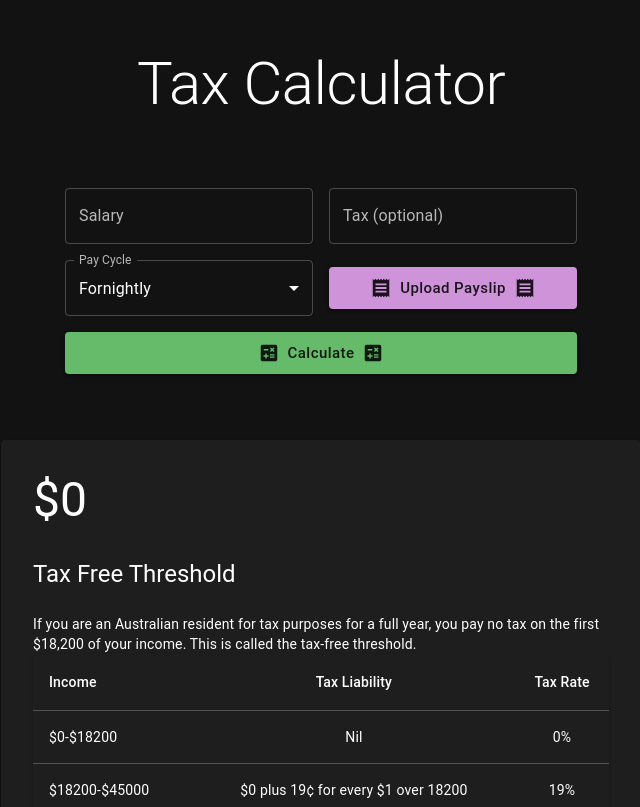
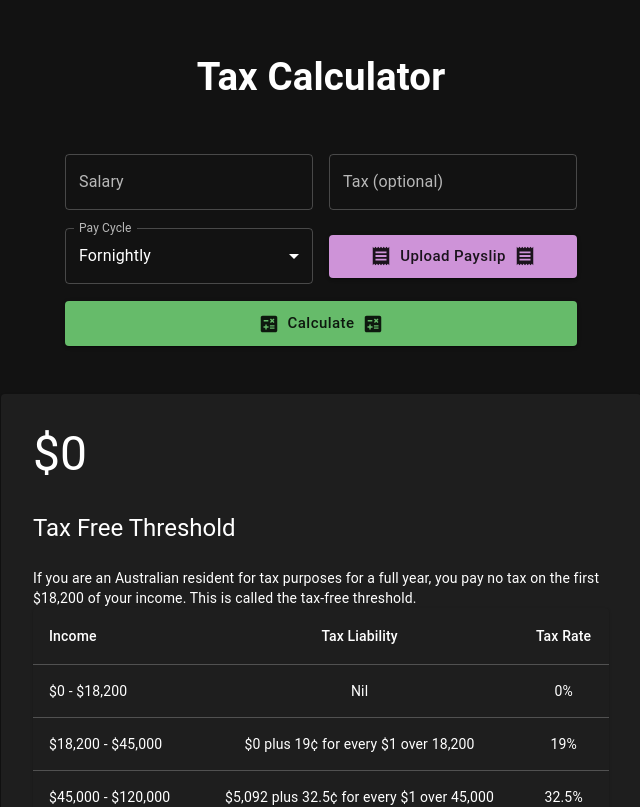
Before and after one commit to Kaiqi-Liang/Tax-Calculator, a React (Create React App) app in the folder frontend/: page / in a window 1280 px wide. Shown: the top 807 px of the page, without its empty margins (319-959 px from the left). Built offline with nearby package versions, Linux system fonts and the light colour scheme.

Commit message:
Fix style and theme

```diff
--- a/frontend/package.json
+++ b/frontend/package.json
@@ -1,5 +1,5 @@
 {
-  "name": "my-app",
+  "name": "frontend",
   "version": "0.1.0",
   "homepage": "https://Kaiqi-Liang.github.io/Tax-Calculator",
   "private": true,
--- a/frontend/src/App.tsx
+++ b/frontend/src/App.tsx
@@ -33,15 +33,14 @@ const Main = styled('main')({
   display: 'flex',
   flexDirection: 'column',
   alignItems: 'center',
-  padding: '0 5rem 3rem',
+  padding: '0 1rem 1rem',
 });
 
 const Form = styled('form')({
   display: 'grid',
   gridTemplateColumns: '1fr 1fr',
   height: '12rem',
-  padding: '20px',
-  marginBottom: '5rem',
+  marginBottom: '3rem',
   columnGap: '1rem',
   rowGap: '1rem',
 });
--- a/frontend/src/components/TaxTable.tsx
+++ b/frontend/src/components/TaxTable.tsx
@@ -13,18 +13,18 @@ import { TaxTableData, TaxTableDataRow } from '../type';
 export default function TaxTable({ data } : { data : TaxTableData }) {
   const getIncomeDisplay = (row : TaxTableDataRow, prevRow?: TaxTableDataRow) => {
     if (prevRow) {
-      if (row[0] === Infinity) return `Over $${prevRow[0]}`;
-      return `$${prevRow[0]}-$${row[0]}`;
+      if (row[0] === Infinity) return `Over $${prevRow[0].toLocaleString()}`;
+      return `$${prevRow[0].toLocaleString()} - $${row[0].toLocaleString()}`;
     }
-    return `$${0}-$${row[0]}`;
+    return `$${0} - $${row[0].toLocaleString()}`;
   };
 
   const getTaxLiabilityDisplay = (row: TaxTableDataRow, prevRow?: TaxTableDataRow) => {
     if (prevRow) {
-      return `$${row[1]} plus ${row[2] * 100}¢ for every $1 over ${prevRow[0]}`;
+      return `$${row[1].toLocaleString()} plus ${(row[2] * 100).toLocaleString()}¢ for every $1 over ${prevRow[0].toLocaleString()}`;
     }
     if (row[1] === 0 && row[2] === 0) return `Nil`;
-    return `${row[2] * 100}¢ for every $1`;
+    return `${(row[2] * 100).toLocaleString()}¢ for every $1`;
   };
 
   const getTaxRateDisplay = (row: TaxTableDataRow) => `${row[2] * 100}%`;
--- a/frontend/src/index.tsx
+++ b/frontend/src/index.tsx
@@ -4,7 +4,7 @@ import App from './App';
 import { ThemeProvider, createTheme } from '@mui/material/styles';
 import { green } from '@mui/material/colors';
 
-const darkTheme = createTheme({
+const theme = createTheme({
   palette: {
     mode: 'dark',
     primary: {
@@ -18,13 +18,23 @@ const darkTheme = createTheme({
   },
 });
 
+theme.typography.h2 = {
+  'fontSize': '1.2rem',
+  '@media (min-width:600px)': {
+    fontSize: '1.5rem',
+  },
+  [theme.breakpoints.up('md')]: {
+    fontSize: '2.4rem',
+  },
+};
+
 const root = ReactDOM.createRoot(
   document.getElementById('root') as HTMLElement,
 );
 
 root.render(
     <React.StrictMode>
-      <ThemeProvider theme={darkTheme}>
+      <ThemeProvider theme={theme}>
         <App />
       </ThemeProvider>
     </React.StrictMode>,
```
Also changed, not shown: 1 other file (tests, documents, lock files or other folders).
